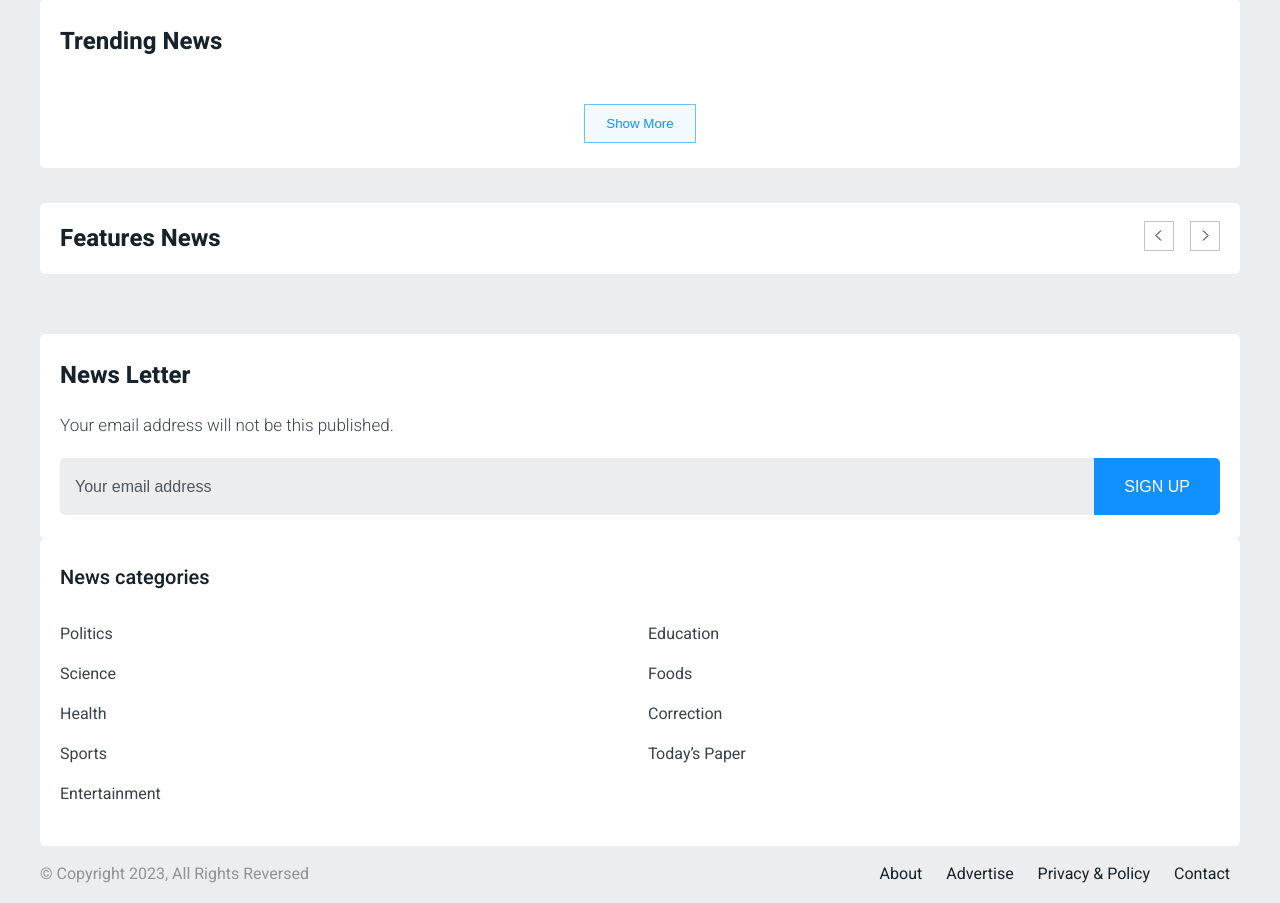
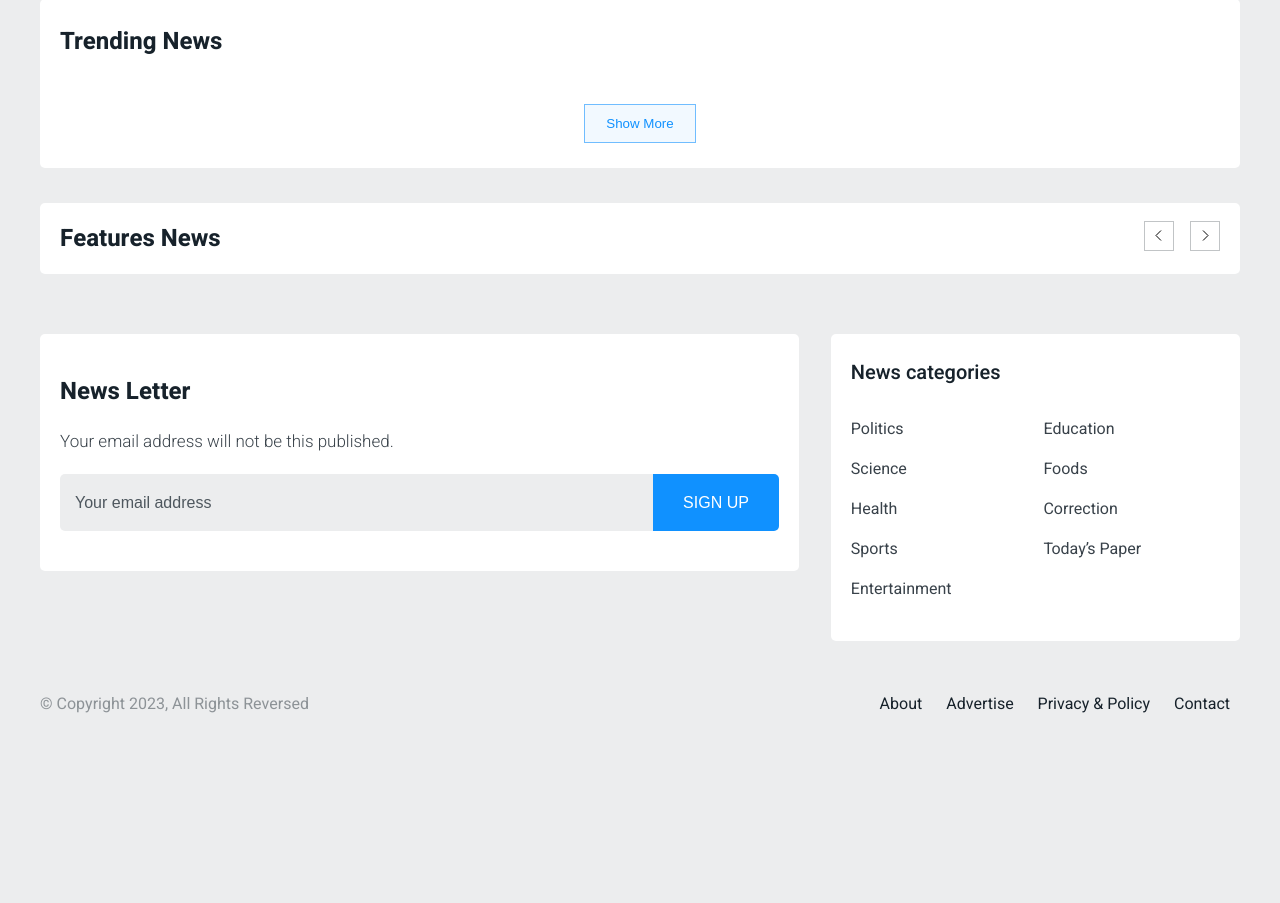
Before and after one commit to taizulislam52/django-news, a Django app: page / in a window 1280 px wide. Shown: the part 694-1597 px from the top of the page. After the commit the page ends 1407 px from the top, so only its background shows below. Run offline with Django 4.2, Linux system fonts and the light colour scheme; data that the repository does not hold is empty.

Commit message:
Style home newsletter categories

```diff
--- a/static/assets/main.css
+++ b/static/assets/main.css
@@ -369,7 +369,7 @@ img {
 .newsletter {
   background-color: #fff;
   border-radius: 5px;
-  padding: 1.5em 1.25em;
+  padding: 2.5em 1.25em;
 }
 .newsletter__heading {
   color: #17222b;
@@ -1306,3 +1306,30 @@ img {
 .home-features .slick-list {
   margin: 0 -16px;
 }
+
+.home-newsletter-categories {
+  margin-bottom: 2.1875rem;
+}
+@media (min-width: 48rem) {
+  .home-newsletter-categories {
+    display: -webkit-box;
+    display: -ms-flexbox;
+    display: flex;
+    gap: 32px;
+  }
+  .home-newsletter-categories__newsletter {
+    -ms-flex-preferred-size: 65%;
+        flex-basis: 65%;
+    -ms-flex-item-align: baseline;
+        align-self: baseline;
+  }
+  .home-newsletter-categories__categories {
+    -ms-flex-preferred-size: 35%;
+        flex-basis: 35%;
+  }
+}
+@media (max-width: 47.99rem) {
+  .home-newsletter-categories__newsletter {
+    margin-bottom: 2rem;
+  }
+}
--- a/static/src/scss/components/_newsletter.scss
+++ b/static/src/scss/components/_newsletter.scss
@@ -1,7 +1,7 @@
 .newsletter {
     background-color: $white;
     border-radius: $border-radius;
-    padding: em(24px) em(20px);
+    padding: em(40px) em(20px);
     &__heading {
         color: $news-black;
         font-size: rem(24px);
--- /dev/null
+++ b/static/src/scss/layouts/home/_newsletter-categories.scss
@@ -0,0 +1,21 @@
+.home-newsletter-categories {
+    margin-bottom: rem(35px);
+    @include screen(sm, min) {
+        display: flex;
+        gap: 32px;
+
+        &__newsletter {
+            flex-basis: 65%;
+            align-self: baseline;
+        }
+        &__categories {
+            flex-basis: 35%;
+        }
+    }
+    &__newsletter {
+        @include screen(sm) {
+            margin-bottom: rem(32px);
+        }
+    }
+
+}
--- a/static/src/scss/templates/_home.scss
+++ b/static/src/scss/templates/_home.scss
@@ -1,3 +1,4 @@
 @import "../layouts/home/featured";
 @import "../layouts/home/trending";
 @import "../layouts/home/features";
+@import "../layouts/home/newsletter-categories";
```
